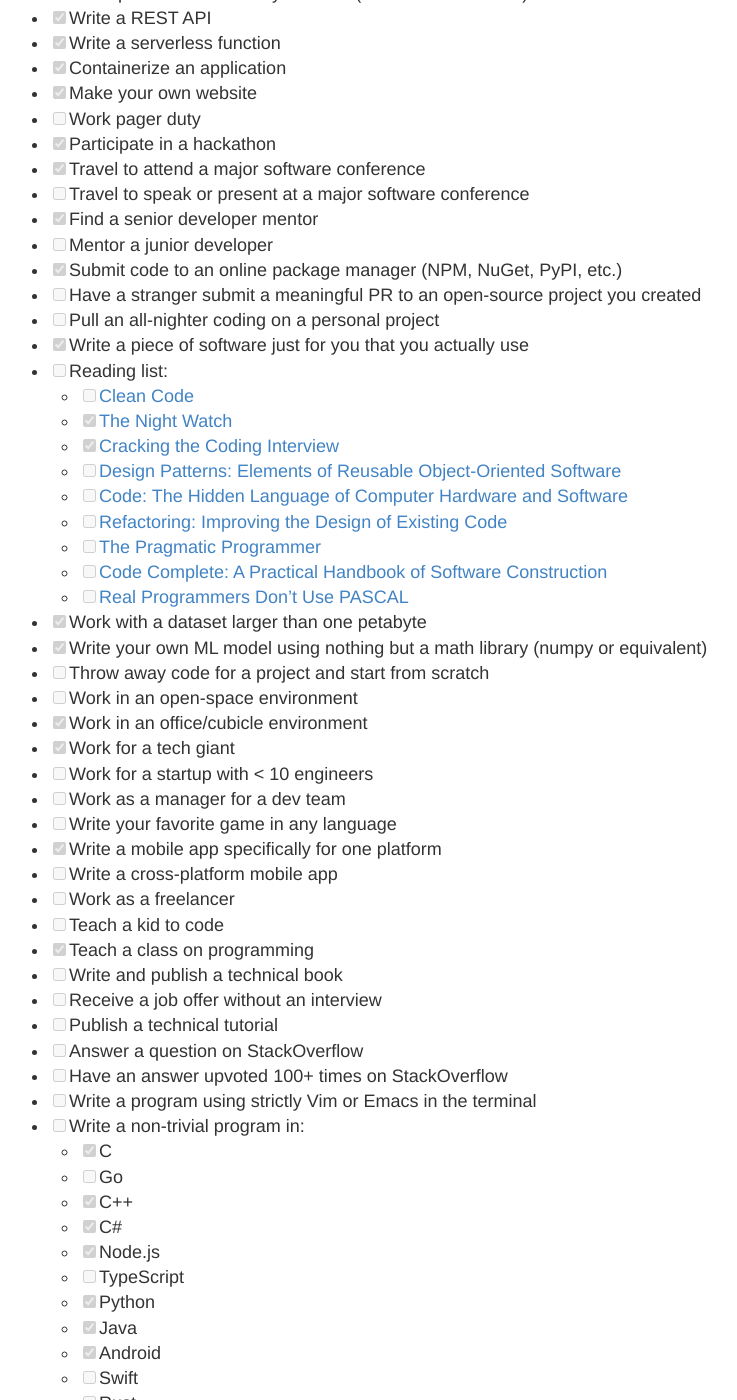
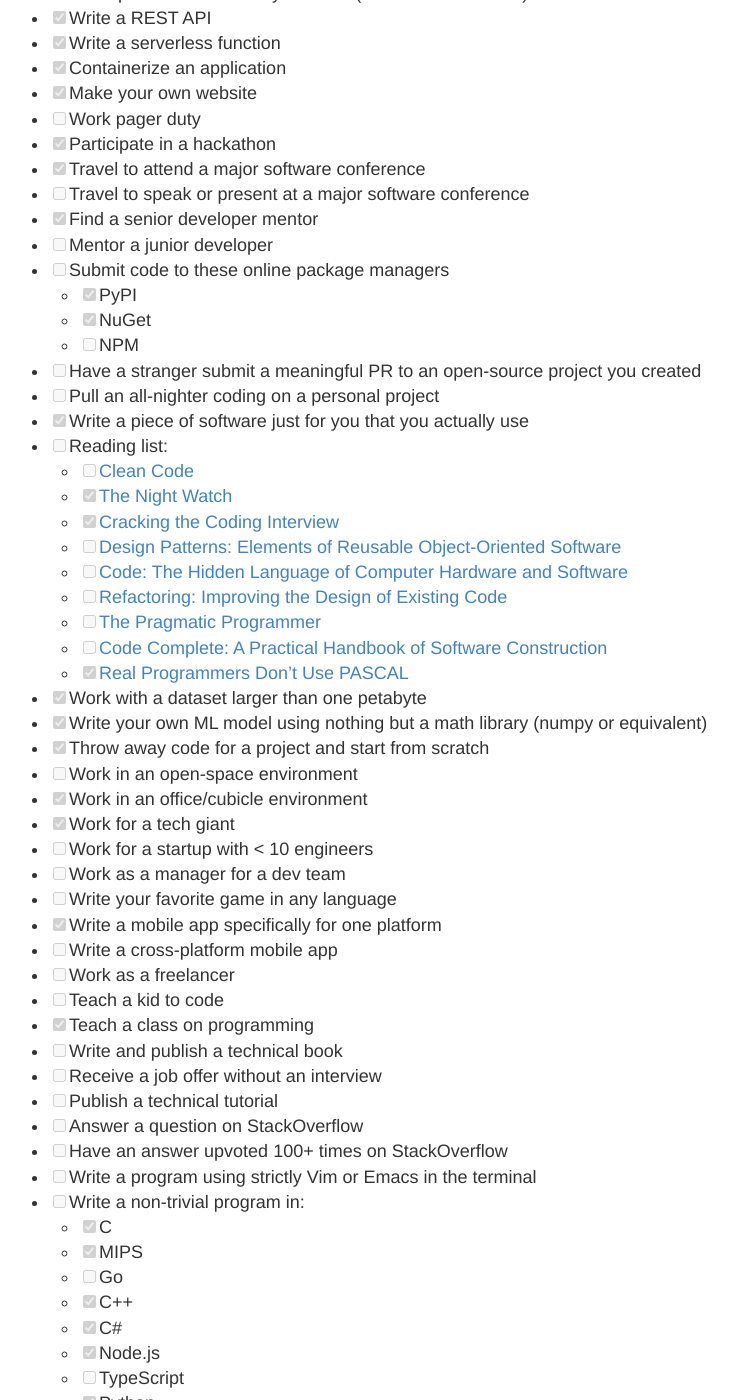
Before and after one commit to tbarlow12/tbarlow12.github.io, a Jekyll site: the page built from _posts/2018-8-31-bucket-list.md, in a window 1280 px wide and 1400 px high, scrolled down 410 px. Shown: the whole window, without its empty margins (261-998 px from the left). Built offline with Jekyll 4.4.1, drawn with Linux system fonts in a browser that asks for light colours.

Commit message:
check some things off

```diff
--- a/_posts/2018-8-31-bucket-list.md
+++ b/_posts/2018-8-31-bucket-list.md
@@ -18,7 +18,10 @@ This is an ever-growing, ever-changing list of things I would like to accomplish
 - [ ] Travel to speak or present at a major software conference
 - [x] Find a senior developer mentor
 - [ ] Mentor a junior developer
-- [x] Submit code to an online package manager (NPM, NuGet, PyPI, etc.)
+- [ ] Submit code to these online package managers
+    - [x] PyPI
+    - [x] NuGet
+    - [ ] NPM
 - [ ] Have a stranger submit a meaningful PR to an open-source project you created
 - [ ] Pull an all-nighter coding on a personal project
 - [x] Write a piece of software just for you that you actually use
@@ -31,10 +34,10 @@ This is an ever-growing, ever-changing list of things I would like to accomplish
     - [ ] [Refactoring: Improving the Design of Existing Code](https://www.amazon.com/Refactoring-Improving-Design-Existing-Code/dp/0201485672)
     - [ ] [The Pragmatic Programmer](https://www.amazon.com/Pragmatic-Programmer-Journeyman-Master/dp/020161622X)
     - [ ] [Code Complete: A Practical Handbook of Software Construction](https://www.amazon.com/Code-Complete-Practical-Handbook-Construction/dp/0735619670/ref=pd_lpo_sbs_14_t_1?_encoding=UTF8&psc=1&refRID=K75WSC0JK6J62XWX4AHR)
-    - [ ] [Real Programmers Don't Use PASCAL](http://web.mit.edu/humor/Computers/real.programmers)
+    - [x] [Real Programmers Don't Use PASCAL](http://web.mit.edu/humor/Computers/real.programmers)
 - [x] Work with a dataset larger than one petabyte
 - [x] Write your own ML model using nothing but a math library (numpy or equivalent)
-- [ ] Throw away code for a project and start from scratch
+- [x] Throw away code for a project and start from scratch
 - [ ] Work in an open-space environment
 - [x] Work in an office/cubicle environment
 - [x] Work for a tech giant
@@ -54,6 +57,7 @@ This is an ever-growing, ever-changing list of things I would like to accomplish
 - [ ] Write a program using strictly Vim or Emacs in the terminal
 - [ ] Write a non-trivial program in:
     - [x] C
+    - [x] MIPS
     - [ ] Go
     - [x] C++
     - [x] C#
```
